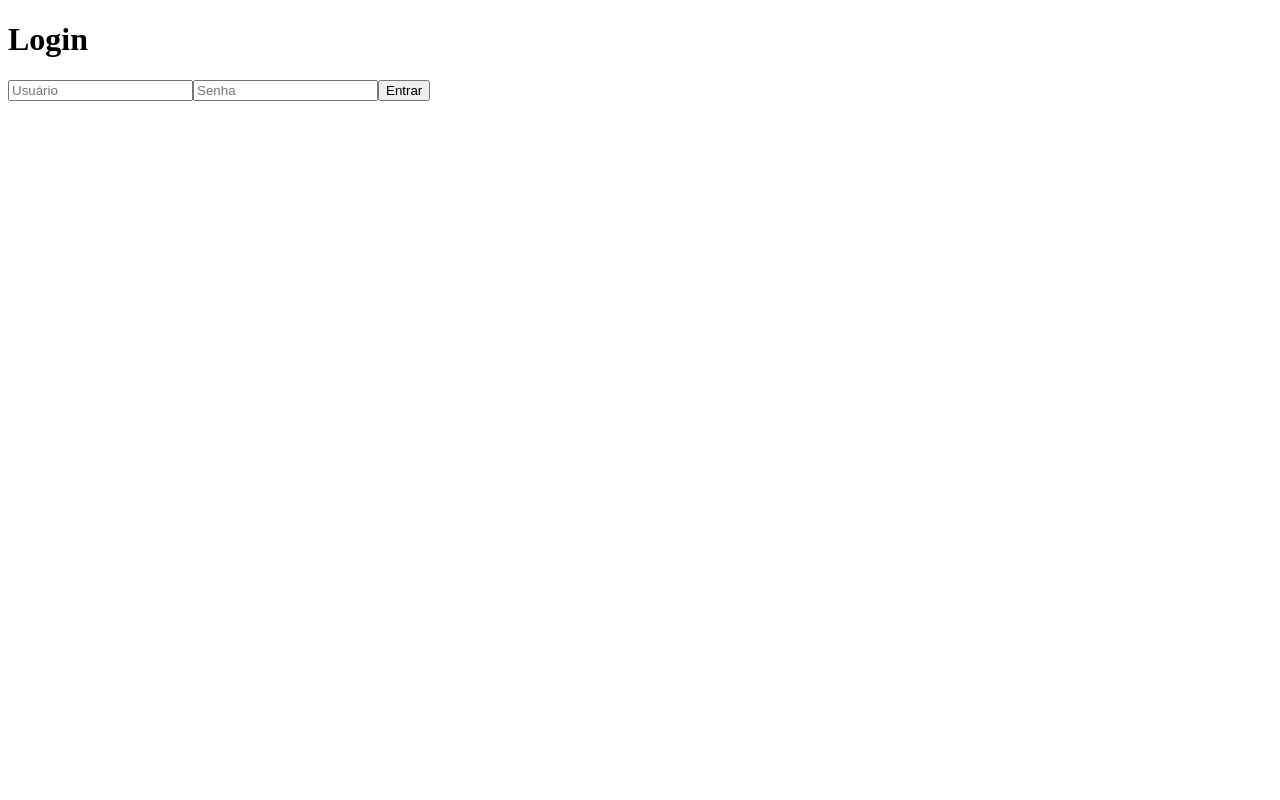
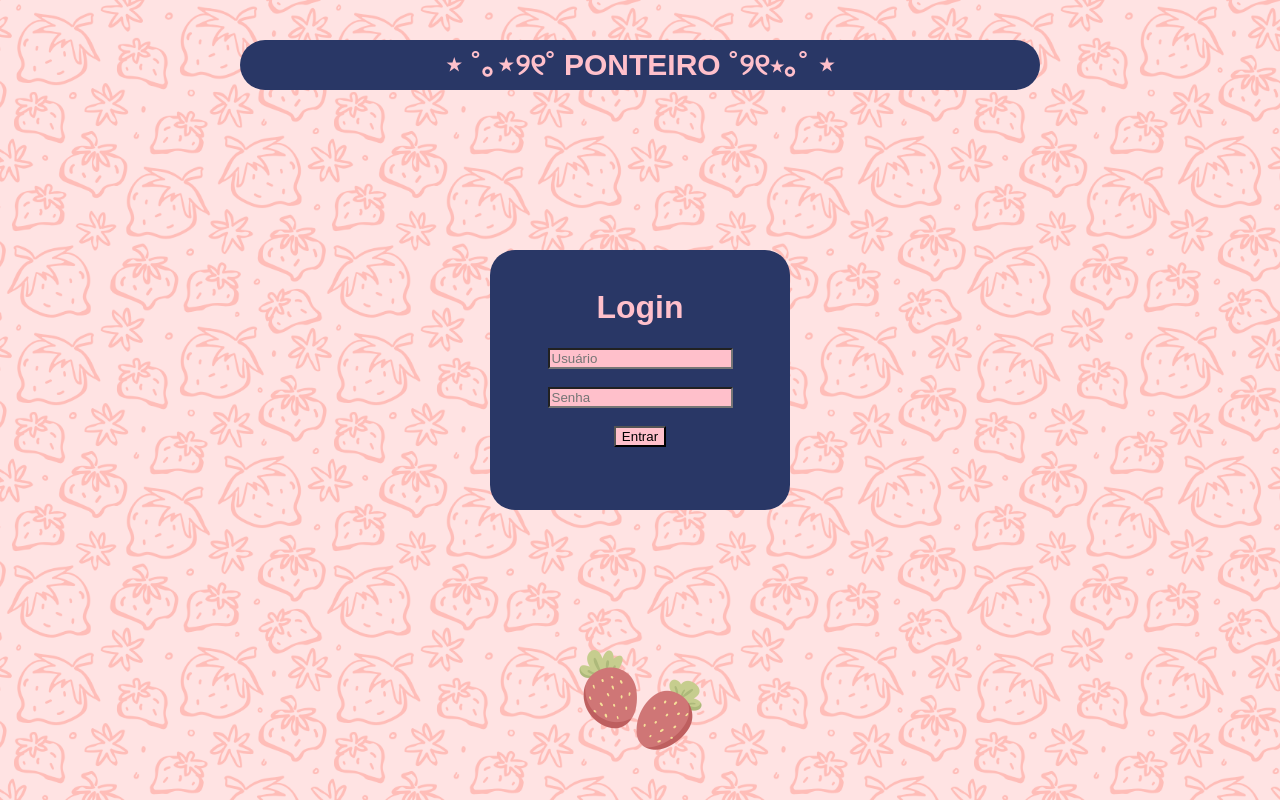
Before and after one commit to carlos-paz12/bpp-frontend, a Vue app: page / in a window 1280 px wide. Built offline with nearby package versions, Linux system fonts and the light colour scheme.

Commit message:
frontend do login implementada hehehe

```diff
--- a/src/components/Login.vue
+++ b/src/components/Login.vue
@@ -1,11 +1,27 @@
 <template>
-  <div>
-    <h1>Login</h1>
-    <input v-model="username" placeholder="Usuário" />
-    <input v-model="password" type="password" placeholder="Senha" />
-    <button @click="login">Entrar</button>
-    <p v-if="error" style="color:red">{{ error }}</p>
+<div>
+  <div class="top-container">
+    <h1 class="menu">
+      ⋆ ˚｡⋆୨୧˚  PONTEIRO ˚୨୧⋆｡˚ ⋆
+    </h1>
   </div>
+  <div class="center-container">
+    <div class="rectangle">
+      <br/>
+      <h1 class="secondary">Login</h1>
+      <input class="text-box" v-model="username" placeholder="Usuário" />
+      <br/><br/>
+      <input class="text-box" v-model="password" type="password" placeholder="Senha" />
+      <br/><br/>
+      <button style="background-color: pink;" @click="login">Entrar</button>
+      <p v-if="error" style="color:pink; font-style: italic, bold;">{{ error }}</p>
+    </div>
+  </div>
+  <div class="image-container">
+    <img class="image" height="80px" src = "@/assets/img/strawberryicon.png"/>
+  </div>
+</div>
+
 </template>
 
 <script>
@@ -35,3 +51,80 @@ export default {
   }
 }
 </script>
+
+<style>
+html, body, #app {
+  height: 100%;
+  margin: 0;
+  /*background-color: pink;*/
+  background-image: url('@/assets/img/pink-strawberries.png');
+  background-size: cover;
+  background-position: center;
+  min-height: 100vh;
+}
+
+.secondary {
+  color: pink;
+}
+
+.page {
+  display: flex;
+  flex-direction: column;
+  height: 100%
+}
+.center-container {
+  flex: 1;
+  display: flex;
+  justify-content: center;
+  align-items: center;
+  text-align: center;
+  height: 60vh;
+  width: 100%;
+  font-family: Arial, Helvetica, sans-serif;
+  color: pink;
+}
+
+.top-container {
+  display: flex;
+  justify-content: center;
+  padding-top: 20px;
+  align-items: flex-start;
+  text-align: center;
+  height: 15vh;
+  font-family: Arial, Helvetica, sans-serif;
+  color: pink;
+}
+
+.rectangle {
+  width: 300px;
+  height: 260px;
+  background-color: rgb(41, 55, 102);
+  border-radius: 25px;
+}
+
+.menu {
+  width: 800px;
+  height: 50px;
+  background-color: rgb(41, 55, 102);
+  border-radius: 25px;
+  font-size: 30px;
+}
+
+.image {
+  height:100px;
+  align-content: center;
+}
+
+.image-container {
+  display: flex;
+  justify-content: center;
+  align-items: center;
+  margin-top: 30px;
+}
+
+.text-box {
+  background-color: pink;
+  color: rgb(41, 55, 102)
+}
+
+</style>
```
Also changed, not shown: src/assets/img/pink-strawberries.png (added), src/assets/img/strawberryicon.png (added).
